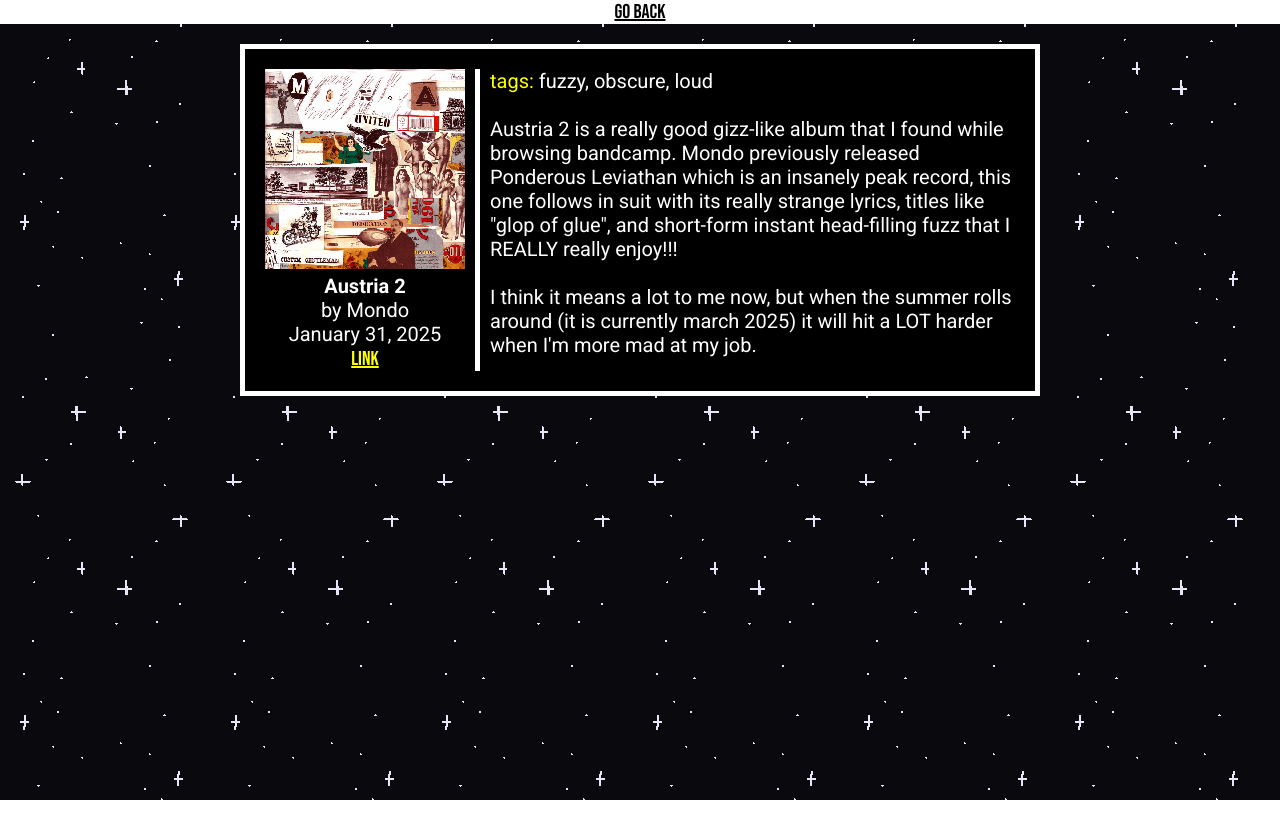
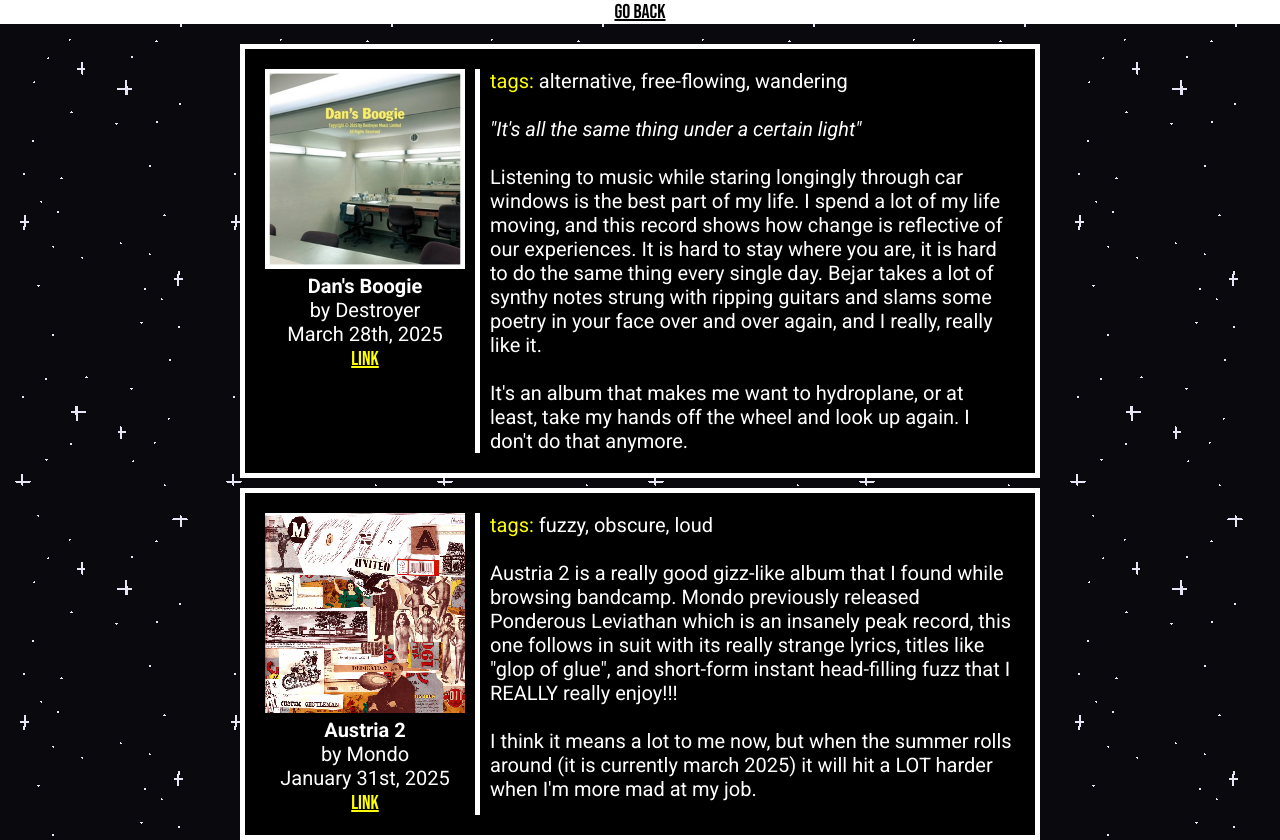
Before and after one commit to bleakinlet/site-timber2025, a plain HTML site: page musiclogs/2025.html in a window 1280 px wide. Before the commit the page ends 800 px from the top, so only its background shows below. Drawn offline with Linux system fonts and the light colour scheme; a web font is replaced by a local one.

Commit message:
musicstuff

```diff
--- a/css/listenlog.css
+++ b/css/listenlog.css
@@ -87,7 +87,8 @@ a:visited {
   text-align: start;
   overflow-y: scroll;
 
-  height: 300px;
+  min-height: 300px;
+  max-height: 500px;
 }
 
 .description-box p {
--- a/musiclogs/2025.html
+++ b/musiclogs/2025.html
@@ -23,12 +23,28 @@
   <body>
     <div id="go-back"><a href="./listeningloghome.html">GO BACK</a></div>
 
+    <div class="music-block">
+      <div class="info-block">
+        <div class="album-image"><img src="../img/musiclog/albumart/dansboogie.jpg"></div>
+        <div class="album-name"><b>Dan's Boogie</b></div>
+        <div class="artist-name">by Destroyer</div>
+        <div class="release-date">March 28th, 2025</div>
+        <div class="link"><a href="https://destroyer.bandcamp.com/album/dans-boogie">Link</a></div>
+      </div>
+      <div class="description-box">
+        <div class="description">
+          <div class="tags"><span style="color: yellow">tags:</span> alternative, free-flowing, wandering</div>
+          <p><br><i>"It's all the same thing under a certain light"</i><br><br>Listening to music while staring longingly through car windows is the best part of my life. I spend a lot of my life moving, and this record shows how change is reflective of our experiences. It is hard to stay where you are, it is hard to do the same thing every single day. Bejar takes a lot of synthy notes strung with ripping guitars and slams some poetry in your face over and over again, and I really, really like it.<br><br>It's an album that makes me want to hydroplane, or at least, take my hands off the wheel and look up again. I don't do that anymore.</p>
+        </div>
+      </div>
+    </div>
+
       <div class="music-block">
         <div class="info-block">
           <div class="album-image"><img src="../img/musiclog/albumart/austria2.jpg"></div>
           <div class="album-name"><b>Austria 2</b></div>
           <div class="artist-name">by Mondo</div>
-          <div class="release-date">January 31, 2025</div>
+          <div class="release-date">January 31st, 2025</div>
           <div class="link"><a href="https://monda-nj.bandcamp.com/album/austria-2">Link</a></div>
         </div>
         <div class="description-box">
```
Also changed, not shown: musiclogs/listeningloghome.html (+3 -1 lines), img/musiclog/albumart/dansboogie.jpg (added), img/musiclog/images/favoritealbums.jpg (added).
